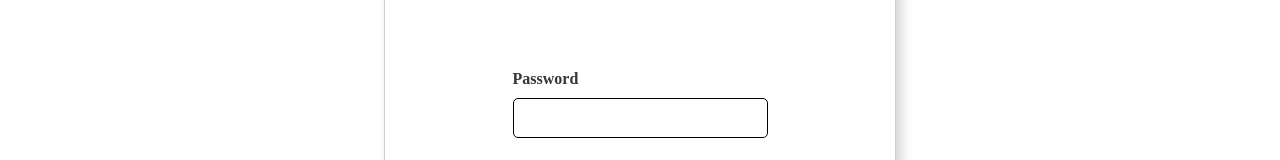
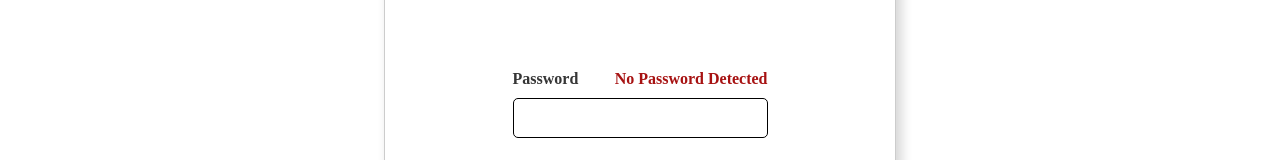
Before and after one commit to jjplaza-dev/Color_Match, a React (Vite) app: page /register in a window 1280 px wide. Both pictures are taken after a click on the button "Register". Shown: the part 329-489 px from the top of the page. Built offline with nearby package versions, Linux system fonts and the light colour scheme.

Commit message:
added primitive password validation

```diff
--- a/src/Pages/RegisterPage.jsx
+++ b/src/Pages/RegisterPage.jsx
@@ -5,6 +5,7 @@ import styles from "./RegisterPage.module.css";
 function RegisterPage() {
   const [allAccounts, setAllAccounts] = useState([]);
   const [registerAcc, setRegisterAcc] = useState("");
+  const [passwordExist, setPasswordExist] = useState(true);
 
   const persistData = (thisAcc) => {
     localStorage.setItem(
@@ -14,6 +15,13 @@ function RegisterPage() {
   };
 
   const registerAccount = (user, pass) => {
+    if (user.trim() === "" || pass.trim() === "") {
+      console.log("Password or Username is Empty");
+      if (pass.trim() === "") {
+        setPasswordExist(false);
+      }
+    } else {
+      setPasswordExist(true);
       const newAccs = [...allAccounts, { username: user, password: pass }];
       setRegisterAcc((registerAcc) => [
         ...registerAcc,
@@ -24,6 +32,7 @@ function RegisterPage() {
       ]);
       persistData(newAccs);
       console.log(JSON.parse(localStorage.getItem("allAccounts")));
+    }
   };
   console.log(registerAcc);
 
@@ -61,6 +70,7 @@ function RegisterPage() {
             <label>Password</label>
             <br />
             <input id="passwordInput" type="password" />
+            <NoPassword isPasswordInputEmpty={!passwordExist} />
           </div>
 
           <button
@@ -88,4 +98,10 @@ function RegisterPage() {
   );
 }
 
+const NoPassword = ({ isPasswordInputEmpty }) => {
+  if (isPasswordInputEmpty) {
+    return <div className={styles.noPasswordPopUp}> No Password Detected</div>;
+  }
+};
+
 export default RegisterPage;
--- a/src/Pages/RegisterPage.module.css
+++ b/src/Pages/RegisterPage.module.css
@@ -82,3 +82,12 @@
     position: fixed;
     bottom: 0px;
 }
+.noPasswordPopUp {
+    width: fit-content;
+    height: 20px;
+    position: absolute;
+    color: rgb(167, 18, 18);
+    margin: 0;
+    top: 0;
+    right: 0;
+}
```
Lines whose indentation alone changed are shown as unchanged.
